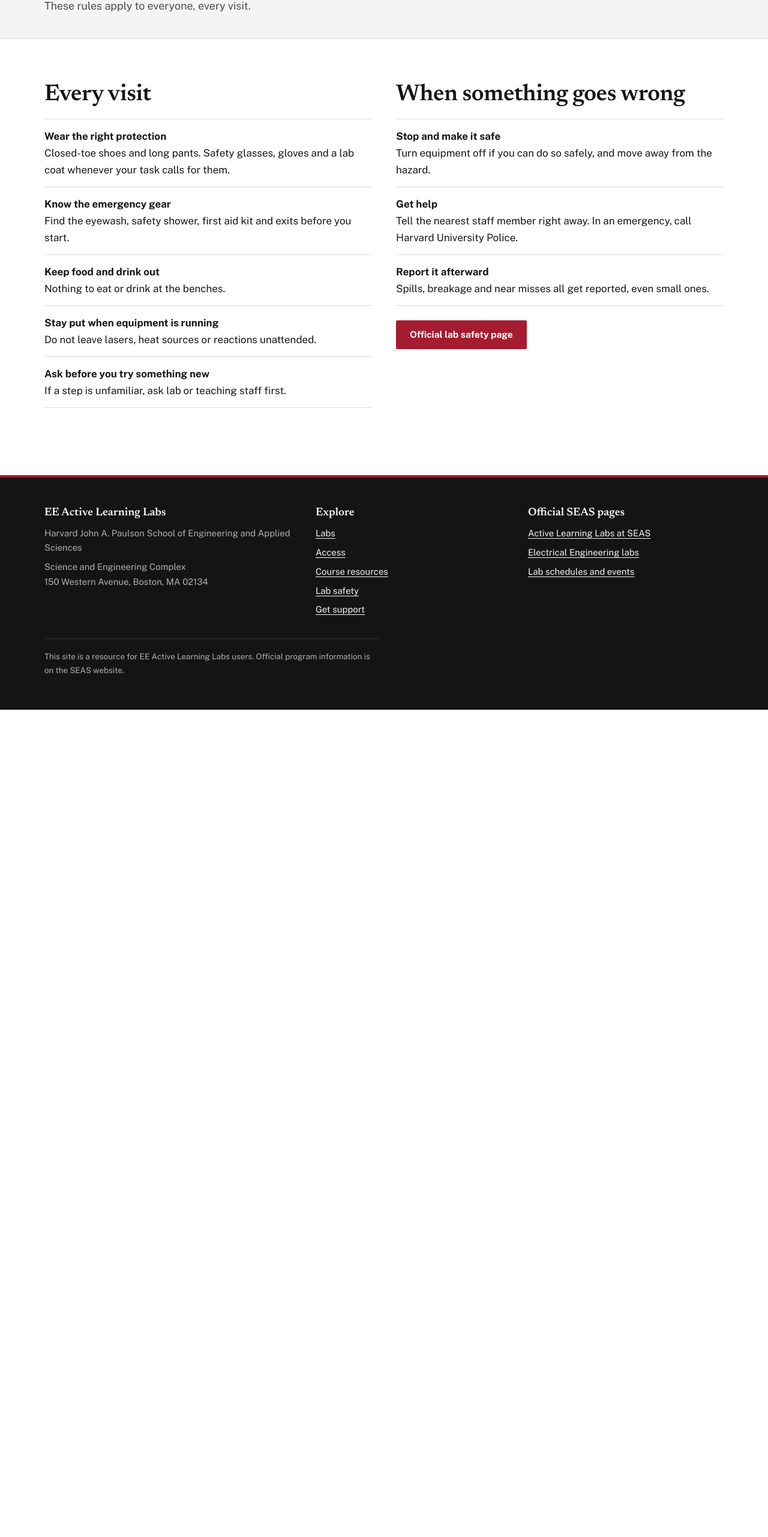
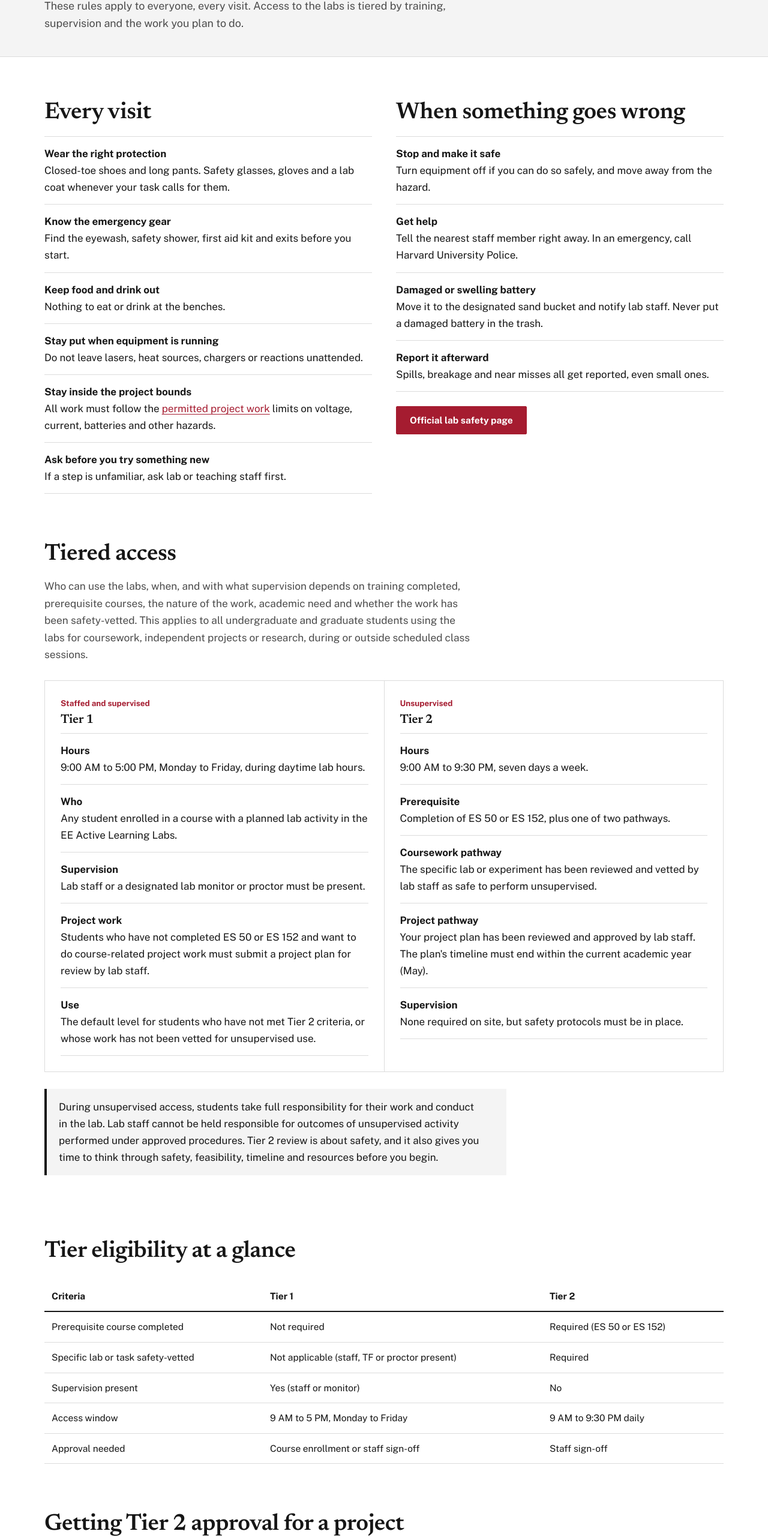
Before and after one commit to EE-Active-Learning-Labs/seas-ee-labs.github.io, a plain HTML site: page safety/index.html in a window 1280 px wide. Shown: the part 235-2797 px from the top of the page at 60% size. Before the commit the page ends 1418 px from the top, so only its background shows below. Drawn offline with nearby package versions, Linux system fonts and the light colour scheme.

Commit message:
Update safety page with tiered access policy

```diff
--- a/safety/index.html
+++ b/safety/index.html
@@ -4,10 +4,11 @@
 <meta charset="utf-8">
 <meta name="viewport" content="width=device-width, initial-scale=1, viewport-fit=cover">
 <title>Lab safety | EE Active Learning Labs</title>
-<meta name="description" content="Safety rules for the EE Active Learning Labs at Harvard SEAS.">
+<meta name="description" content="Safety rules and tiered access for the EE Active Learning Labs at Harvard SEAS.">
 <link rel="icon" href="../assets/img/favicon.svg" type="image/svg+xml">
 <link rel="preconnect" href="https://fonts.googleapis.com"><link rel="preconnect" href="https://fonts.gstatic.com" crossorigin><link href="https://fonts.googleapis.com/css2?family=Newsreader:opsz,wght@6..72,500;6..72,600&family=Public+Sans:wght@400;600;700&display=swap" rel="stylesheet">
 <link rel="stylesheet" href="../assets/css/site.css">
+<style>@media(min-width:800px){.steps.steps5{grid-template-columns:repeat(5,1fr)}}</style>
 </head>
 <body>
 <a class="skip" href="#main">Skip to main content</a>
@@ -17,24 +18,58 @@
   <nav class="nav" id="nav" aria-label="Main"><ul><li><a href="../labs/">Labs</a></li><li><a href="../access/">Access</a></li><li><a href="../courses/">Courses</a></li><li><a href="../safety/" aria-current="page">Safety</a></li><li><a href="../support/">Support</a></li></ul></nav>
 </div></header>
 <main id="main">
-<section class="page-head"><div class="wrap"><p class="crumb"><a href="../">Home</a> / Safety</p><h1>Lab safety</h1><p>These rules apply to everyone, every visit.</p></div></section>
+<section class="page-head"><div class="wrap"><p class="crumb"><a href="../">Home</a> / Safety</p><h1>Lab safety</h1><p>These rules apply to everyone, every visit. Access to the labs is tiered by training, supervision and the work you plan to do.</p></div></section>
 <section class="s"><div class="wrap"><div class="cols">
   <div><h2>Every visit</h2>
-  <ul class="rules">
-    <li><b>Wear the right protection</b>Closed-toe shoes and long pants. Safety glasses, gloves and a lab coat whenever your task calls for them.</li>
-    <li><b>Know the emergency gear</b>Find the eyewash, safety shower, first aid kit and exits before you start.</li>
-    <li><b>Keep food and drink out</b>Nothing to eat or drink at the benches.</li>
-    <li><b>Stay put when equipment is running</b>Do not leave lasers, heat sources or reactions unattended.</li>
-    <li><b>Ask before you try something new</b>If a step is unfamiliar, ask lab or teaching staff first.</li>
-  </ul></div>
+  <ul class="rules"><li><b>Wear the right protection</b>Closed-toe shoes and long pants. Safety glasses, gloves and a lab coat whenever your task calls for them.</li><li><b>Know the emergency gear</b>Find the eyewash, safety shower, first aid kit and exits before you start.</li><li><b>Keep food and drink out</b>Nothing to eat or drink at the benches.</li><li><b>Stay put when equipment is running</b>Do not leave lasers, heat sources, chargers or reactions unattended.</li><li><b>Stay inside the project bounds</b>All work must follow the <a href="../projects/">permitted project work</a> limits on voltage, current, batteries and other hazards.</li><li><b>Ask before you try something new</b>If a step is unfamiliar, ask lab or teaching staff first.</li></ul></div>
   <div><h2>When something goes wrong</h2>
-  <ul class="rules">
-    <li><b>Stop and make it safe</b>Turn equipment off if you can do so safely, and move away from the hazard.</li>
-    <li><b>Get help</b>Tell the nearest staff member right away. In an emergency, call Harvard University Police.</li>
-    <li><b>Report it afterward</b>Spills, breakage and near misses all get reported, even small ones.</li>
-  </ul>
+  <ul class="rules"><li><b>Stop and make it safe</b>Turn equipment off if you can do so safely, and move away from the hazard.</li><li><b>Get help</b>Tell the nearest staff member right away. In an emergency, call Harvard University Police.</li><li><b>Damaged or swelling battery</b>Move it to the designated sand bucket and notify lab staff. Never put a damaged battery in the trash.</li><li><b>Report it afterward</b>Spills, breakage and near misses all get reported, even small ones.</li></ul>
   <p style="margin-top:24px"><a class="btn" href="https://seas.harvard.edu/active-learning-labs/course-support/lab-safety" target="_blank" rel="noopener">Official lab safety page</a></p></div>
 </div></div></section>
+
+<section class="s" id="tiers"><div class="wrap">
+  <div class="s-head"><h2>Tiered access</h2><p>Who can use the labs, when, and with what supervision depends on training completed, prerequisite courses, the nature of the work, academic need and whether the work has been safety-vetted. This applies to all undergraduate and graduate students using the labs for coursework, independent projects or research, during or outside scheduled class sessions.</p></div>
+  <div class="grid c2">
+    <div><span class="kicker">Staffed and supervised</span><h3>Tier 1</h3>
+      <ul class="rules"><li><b>Hours</b>9:00 AM to 5:00 PM, Monday to Friday, during daytime lab hours.</li><li><b>Who</b>Any student enrolled in a course with a planned lab activity in the EE Active Learning Labs.</li><li><b>Supervision</b>Lab staff or a designated lab monitor or proctor must be present.</li><li><b>Project work</b>Students who have not completed ES 50 or ES 152 and want to do course-related project work must submit a project plan for review by lab staff.</li><li><b>Use</b>The default level for students who have not met Tier 2 criteria, or whose work has not been vetted for unsupervised use.</li></ul></div>
+    <div><span class="kicker">Unsupervised</span><h3>Tier 2</h3>
+      <ul class="rules"><li><b>Hours</b>9:00 AM to 9:30 PM, seven days a week.</li><li><b>Prerequisite</b>Completion of ES 50 or ES 152, plus one of two pathways.</li><li><b>Coursework pathway</b>The specific lab or experiment has been reviewed and vetted by lab staff as safe to perform unsupervised.</li><li><b>Project pathway</b>Your project plan has been reviewed and approved by lab staff. The plan's timeline must end within the current academic year (May).</li><li><b>Supervision</b>None required on site, but safety protocols must be in place.</li></ul></div>
+  </div>
+  <div class="callout" style="margin-top:28px"><p>During unsupervised access, students take full responsibility for their work and conduct in the lab. Lab staff cannot be held responsible for outcomes of unsupervised activity performed under approved procedures. Tier 2 review is about safety, and it also gives you time to think through safety, feasibility, timeline and resources before you begin.</p></div>
+</div></section>
+
+<section class="s"><div class="wrap">
+  <div class="s-head"><h2>Tier eligibility at a glance</h2></div>
+  <div class="tw"><table>
+    <thead><tr><th>Criteria</th><th>Tier 1</th><th>Tier 2</th></tr></thead>
+    <tbody>
+      <tr><td>Prerequisite course completed</td><td>Not required</td><td>Required (ES 50 or ES 152)</td></tr>
+      <tr><td>Specific lab or task safety-vetted</td><td>Not applicable (staff, TF or proctor present)</td><td>Required</td></tr>
+      <tr><td>Supervision present</td><td>Yes (staff or monitor)</td><td>No</td></tr>
+      <tr><td>Access window</td><td>9 AM to 5 PM, Monday to Friday</td><td>9 AM to 9:30 PM daily</td></tr>
+      <tr><td>Approval needed</td><td>Course enrollment or staff sign-off</td><td>Staff sign-off</td></tr>
+    </tbody>
+  </table></div>
+</div></section>
+
+<section class="s" id="project-approval"><div class="wrap">
+  <div class="s-head"><h2>Getting Tier 2 approval for a project</h2><p>For students seeking Tier 2 access for independent project work.</p></div>
+  <ol class="steps steps5">
+    <li><b>Confirm the prerequisite</b>Show that you have completed ES 50 or ES 152.</li>
+    <li><b>Submit a project plan</b>Describe the scope, equipment, procedures, expected activities and a timeline that ends within the current academic year (May).</li>
+    <li><b>Staff review</b>Lab staff review the plan for hazard level and feasibility given your training and experience.</li>
+    <li><b>Decision</b>The plan is approved, approved with conditions (for example, limited equipment or checkpoint check-ins), or denied.</li>
+    <li><b>Added to the roster</b>Approved students join the Tier 2 roster for the project, ending no later than May of the current academic year.</li>
+  </ol>
+  <p style="margin-top:28px"><a class="btn" data-link="booking">Talk to lab staff about a project</a></p>
+</div></section>
+
+<section class="s"><div class="wrap">
+  <div class="grid c2">
+    <a class="tile" href="../projects/"><span class="kicker">Before you build</span><h3>Permitted project work</h3><p>Limits on voltage, current, batteries, lasers, drones and other hazards.</p><span class="go">Read the project bounds</span></a>
+    <a class="tile" href="../equipment/"><span class="kicker">What you can use</span><h3>Equipment</h3><p>Instruments and fabrication tools in the EE Active Learning Labs and the EE Shop.</p><span class="go">See the equipment list</span></a>
+  </div>
+</div></section>
 </main>
 <footer class="foot"><div class="wrap">
   <div><b>EE Active Learning Labs</b><p>Harvard John A. Paulson School of Engineering and Applied Sciences</p><p>Science and Engineering Complex<br>150 Western Avenue, Boston, MA 02134</p></div>
```
